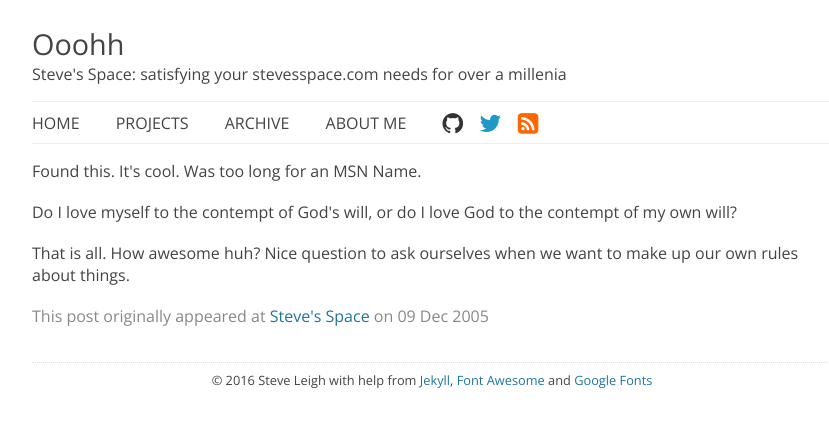
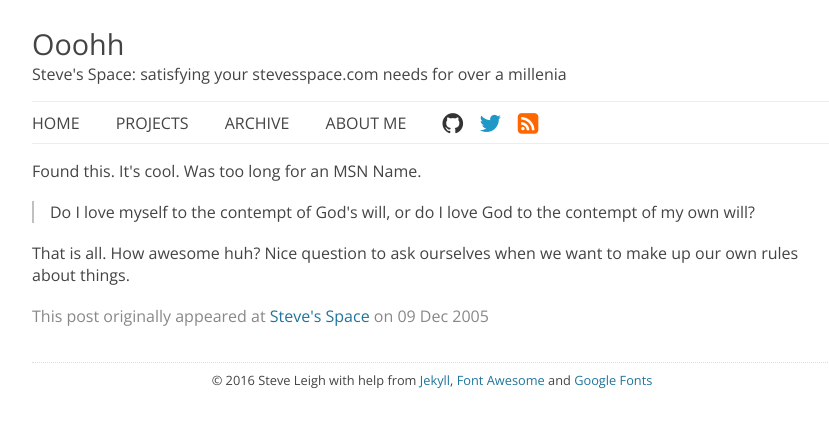
Before and after one commit to xwipeoutx/xwipeoutx.github.io, a Jekyll site: the page built from _posts/2005-12-09-ooohh.html, in a window 1280 px wide. Shown: the top 427 px of the page, without its empty margins (208-1037 px from the left). Built offline with Jekyll 4.4.1, drawn with Linux system fonts in a browser that asks for light colours; nearby versions of some CDN libraries; comment, search, counter and statistics services are not loaded.

Commit message:
Updates block quote style

```diff
--- a/css/main.css
+++ b/css/main.css
@@ -45,6 +45,11 @@ code.highlighter-rouge {
     font-weight: bold;
     padding: 2px 4px;
     background: #f0f0f0;
+}
+
+blockquote {
+    padding-left: 1rem;
+    border-left: 2px solid silver;
 }
 
 /** Layout **/
```
Also changed, not shown: _posts/2020-08-19-webxr-the-gamechanger.md (+1 -1 lines).
